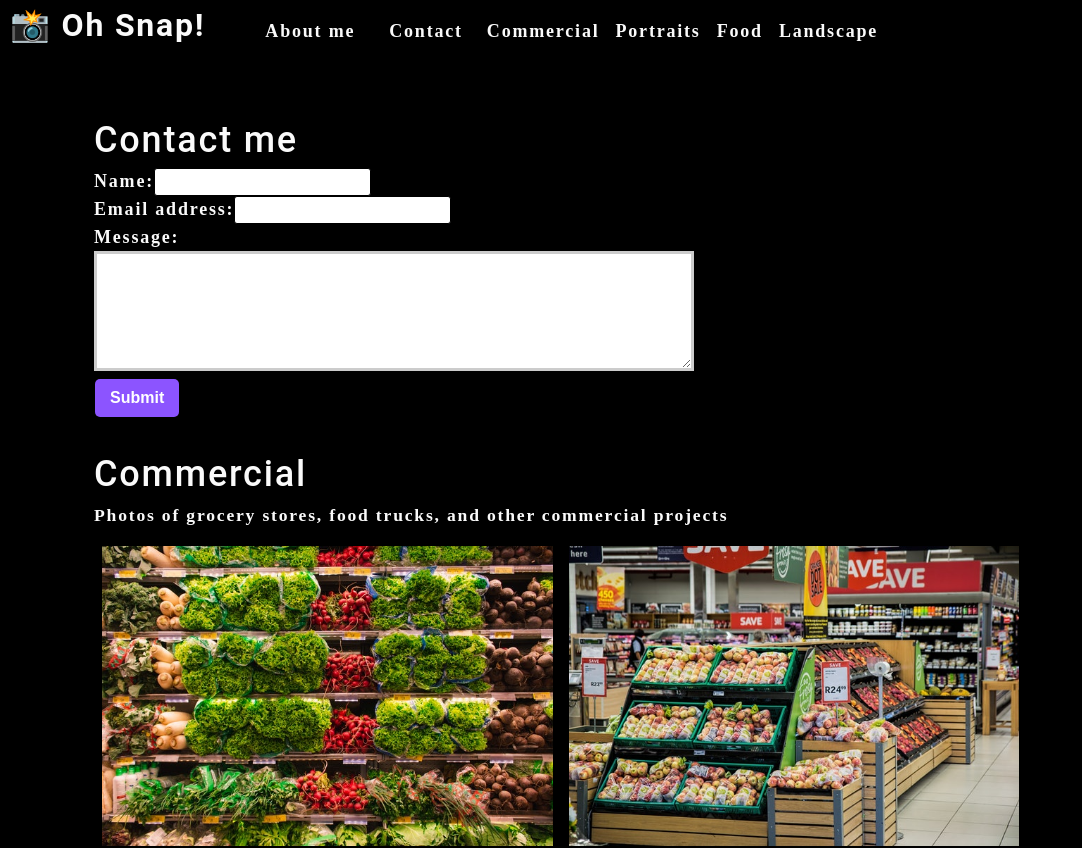
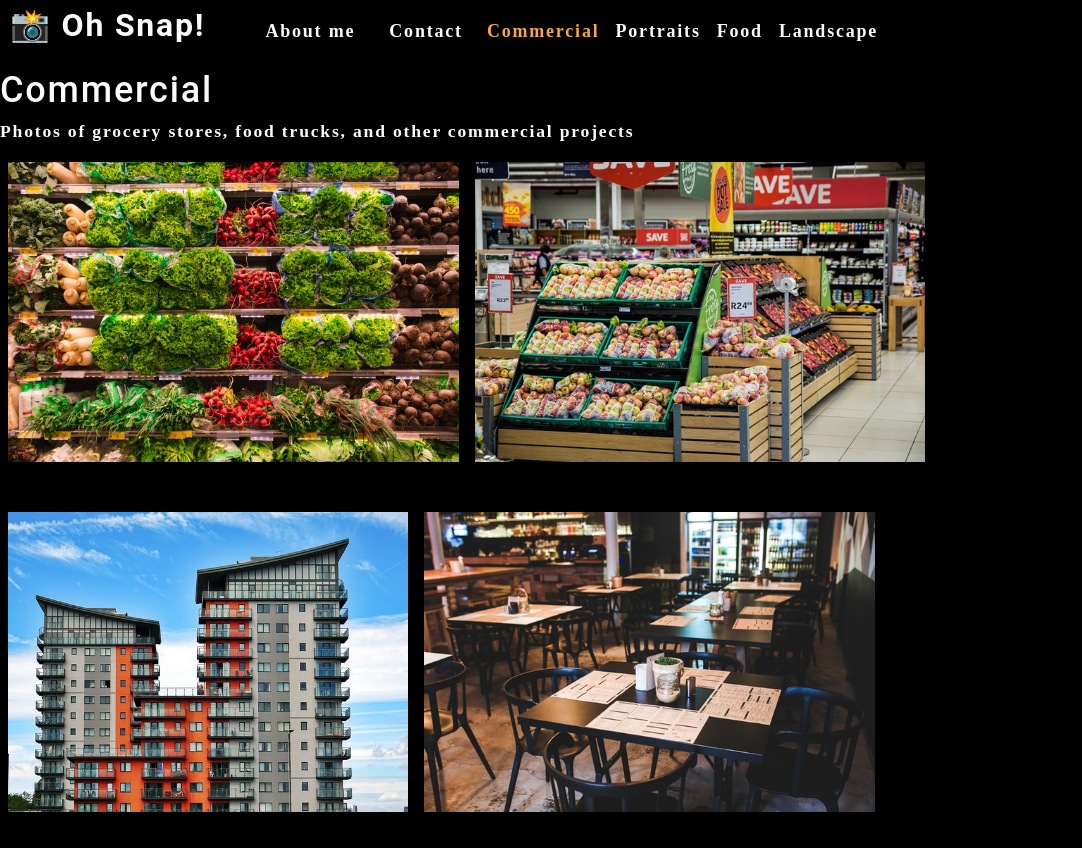
Before and after one commit to 1tbrooks1/photo-port, a React (Create React App) app: page / in a window 1280 px wide. Shown: the top 848 px of the page, without its empty margins (0-1082 px from the left). Built offline with nearby package versions, Linux system fonts and the light colour scheme.

Commit message:
added more conditional rendering

```diff
--- a/src/App.js
+++ b/src/App.js
@@ -1,18 +1,24 @@
-import React, { useState } from 'react';
-import Nav from './components/Nav';
-import About from './components/About';
-import Gallery from './components/Gallery';
-import ContactForm from './components/Contact';
+import React, { useState } from "react";
+import Nav from "./components/Nav";
+import About from "./components/About";
+import Gallery from "./components/Gallery";
+import ContactForm from "./components/Contact";
 
 function App() {
+  const [contactSelected, setContactSelected] = useState(false);
+
   const [categories] = useState([
     {
-      name: 'commercial',
-      description: 'Photos of grocery stores, food trucks, and other commercial projects',
+      name: "commercial",
+      description:
+        "Photos of grocery stores, food trucks, and other commercial projects",
     },
-    { name: 'portraits', description: 'Portraits of people in my life' },
-    { name: 'food', description: 'Delicious delicacies' },
-    { name: 'landscape', description: 'Fields, farmhouses, waterfalls, and the beauty of nature' },
+    { name: "portraits", description: "Portraits of people in my life" },
+    { name: "food", description: "Delicious delicacies" },
+    {
+      name: "landscape",
+      description: "Fields, farmhouses, waterfalls, and the beauty of nature",
+    },
   ]);
 
   const [currentCategory, setCurrentCategory] = useState(categories[0]);
@@ -23,12 +29,17 @@
         categories={categories}
         setCurrentCategory={setCurrentCategory}
         currentCategory={currentCategory}
+        contactSelected={contactSelected}
+        setContactSelected={setContactSelected}
       ></Nav>
-      <main>
+      {!contactSelected ? (
+        <>
+          <Gallery currentCategory={currentCategory}></Gallery>
+          <About></About>
+        </>
+      ) : (
         <ContactForm></ContactForm>
-        <Gallery currentCategory={currentCategory}></Gallery>
-        <About></About>
-      </main>
+      )}
     </div>
   );
 }
--- a/src/components/Contact/index.js
+++ b/src/components/Contact/index.js
@@ -1,13 +1,38 @@
 import React, { useState } from "react";
+import { validateEmail } from "../../utils/helpers";
 
 function ContactForm() {
+  const [errorMessage, setErrorMessage] = useState("");
 
-    const [formState, setFormState] = useState({ name: '', email: '', message: '' });
+  const [formState, setFormState] = useState({
+    name: "",
+    email: "",
+    message: "",
+  });
 
   const { name, email, message } = formState;
 
   function handleChange(e) {
-        setFormState({...formState, [e.target.name]: e.target.value })
+    if (e.target.name === "email") {
+      const isValid = validateEmail(e.target.value);
+      console.log(isValid);
+      // isValid conditional statement
+      if (!isValid) {
+        setErrorMessage("Your email is invalid.");
+      } else {
+        setErrorMessage("");
+      }
+    } else {
+      if (!e.target.value.length) {
+        setErrorMessage(`${e.target.name} is required.`);
+      } else {
+        setErrorMessage("");
+      }
+    }
+
+    if (!errorMessage) {
+      setFormState({ ...formState, [e.target.name]: e.target.value });
+    }
   }
 
   function handleSubmit(e) {
@@ -21,15 +46,35 @@
       <form id="contact-form" onSubmit={handleSubmit}>
         <div>
           <label htmlFor="name">Name:</label>
-          <input type="text" defaultValue={name} onChange={handleChange} name="name" />
+          <input
+            type="text"
+            defaultValue={name}
+            onBlur={handleChange}
+            name="name"
+          />
         </div>
         <div>
           <label htmlFor="email">Email address:</label>
-          <input type="email" defaultValue={email} name="email" onChange={handleChange} />
+          <input
+            type="email"
+            defaultValue={email}
+            name="email"
+            onBlur={handleChange}
+          />
         </div>
         <div>
           <label htmlFor="message">Message:</label>
-          <textarea name="message" defaultValue={message} onChange={handleChange} rows="5" />
+          <textarea
+            name="message"
+            defaultValue={message}
+            onBlur={handleChange}
+            rows="5"
+          />
+          {errorMessage && (
+            <div>
+              <p className="error-text">{errorMessage}</p>
+            </div>
+          )}
         </div>
         <button type="submit">Submit</button>
       </form>
--- a/src/components/Nav/index.js
+++ b/src/components/Nav/index.js
@@ -6,8 +6,9 @@
     categories = [],
     setCurrentCategory,
     currentCategory,
+    contactSelected,
+    setContactSelected,
   } = props;
-
 
   const handleClick = (item) => {
     console.log(item);
@@ -18,31 +19,40 @@
     <header className="flex-row px-1">
       <h2>
         <a data-testid="link" href="/">
-          <span role="img" aria-label="camera"> 📸</span> Oh Snap!
+          <span role="img" aria-label="camera">
+            {" "}
+            📸
+          </span>{" "}
+          Oh Snap!
         </a>
       </h2>
       <nav>
         <ul className="flex-row">
           <li className="mx-2">
-            <a data-testid="about" href="#about">
+            <a
+              data-testid="about"
+              href="#about"
+              onClick={() => setContactSelected(false)}
+            >
               About me
             </a>
           </li>
-          <li className={"mx-2"}>
-            <span onClick={() => handleClick('Contact')}>
-              Contact
-            </span>
+          <li className={`mx-2 ${contactSelected && "navActive"}`}>
+            <span onClick={() => setContactSelected(true)}>Contact</span>
           </li>
           {categories.map((category) => (
             <li
               className={`mx-1 ${
-                currentCategory.name === category.name
-                }`}
+                currentCategory.name === category.name &&
+                !contactSelected &&
+                `navActive`
+              }`}
               key={category.name}
             >
               <span
                 onClick={() => {
                   setCurrentCategory(category);
+                  setContactSelected(false);
                 }}
               >
                 {capitalizeFirstLetter(category.name)}
```
Lines whose indentation alone changed are shown as unchanged.
